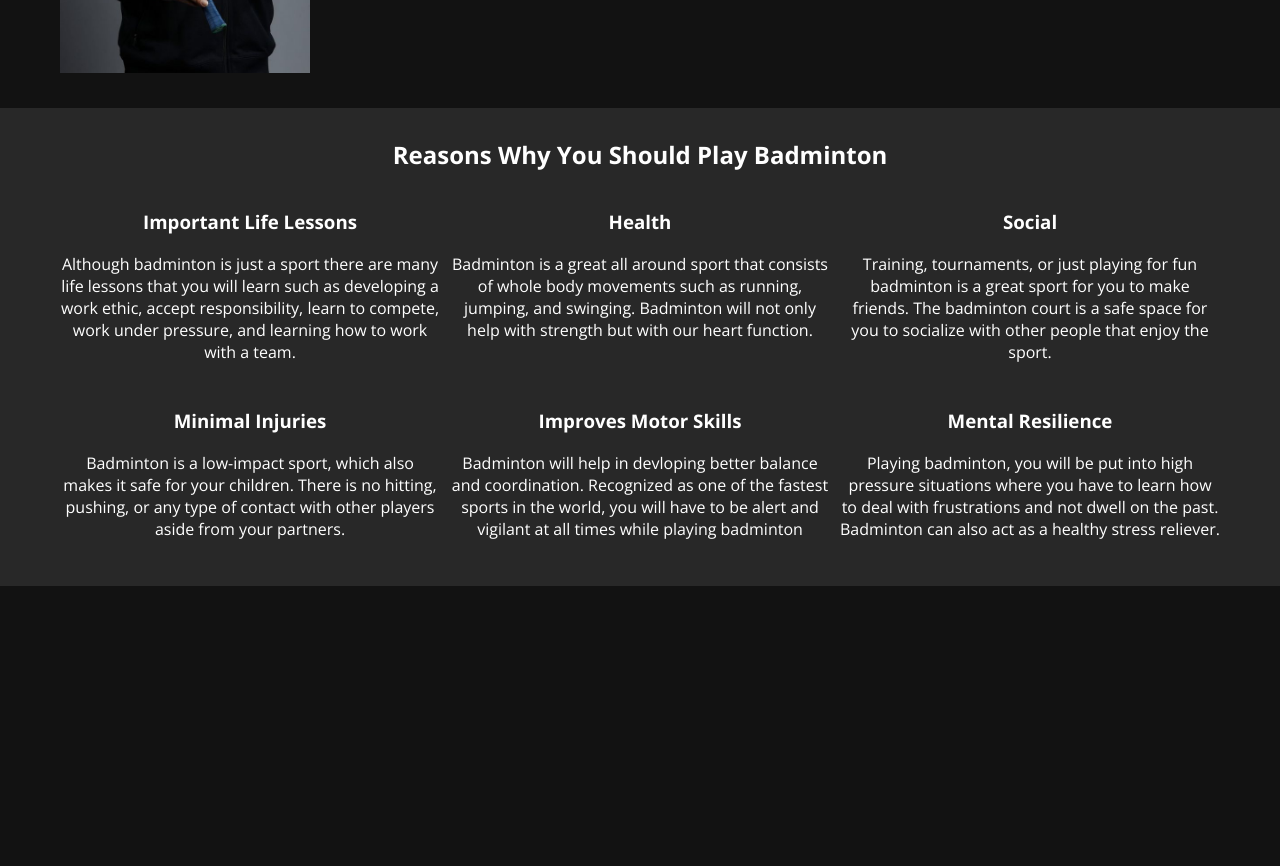
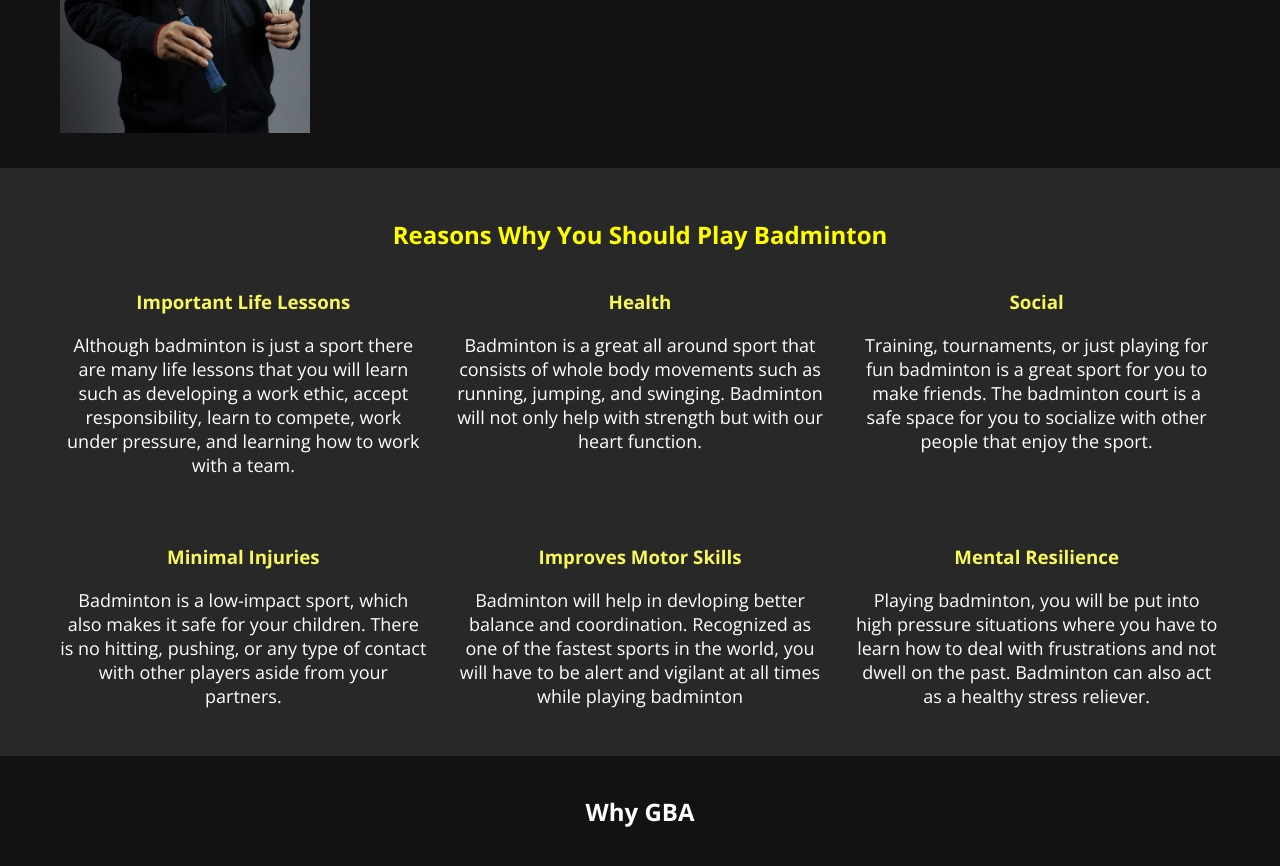
Before and after one commit to ConnorLam/GBA_Website, a React (Create React App) app in the folder react-app/: page / in a window 1280 px wide. Shown: the part 920-1786 px from the top of the page. Before the commit the page ends 1566 px from the top, so only its background shows below. Built offline with nearby package versions, Linux system fonts and the light colour scheme; no server answers.

Commit message:
added changes for reasons section and starting new seciton

```diff
--- a/react-app/src/components/Splash/Splash.css
+++ b/react-app/src/components/Splash/Splash.css
@@ -6,8 +6,13 @@
 }
 
 .container {
-    padding: 0px 60px;
+    padding: 20px 60px;
     padding-bottom: 30px;
+}
+
+.container-header{
+    text-align: center;
+    /* color: yellow; */
 }
 
 /* ***************** Carousel ********************* */
@@ -55,10 +60,15 @@
 
 /* ******************** About ***************** */
 
+#about-container{
+    padding-top: 50px;
+}
+
 .splash-wrapper{
     display: flex;
     /* justify-content: center; */
     height: 100%;
+    padding-top: 10px;
     /* min-height: 100vh; */
     width: 100%;
     overscroll-behavior: none;
@@ -106,15 +116,16 @@
     padding-top: 10px;
 }
 
-.reasons-to-learn-header{
-    text-align: center;
+.reason-color{
+    color: yellow;
 }
+
 
 .learn-growth{
     /* font-size: x-large; */
     display: grid;
     grid-template-columns: 1fr 1fr 1fr;
-    grid-gap: 10px;
+    grid-gap: 30px;
 }
 
 .reasons-learn{
@@ -123,3 +134,11 @@
     /* padding: 20px 0;
     font-size: 30px; */
 }
+
+.reason-learn-header{
+    color: rgb(248, 248, 91);
+}
+
+.reason-learn-p{
+    font-size: large;
+}
--- a/react-app/src/components/Splash/Splash.js
+++ b/react-app/src/components/Splash/Splash.js
@@ -57,8 +57,8 @@ const Splash = () => {
           </Slider>
         </div>
         <section id="about-section">
-          <div className="container">
-            <h2>About Us</h2>
+          <div className="container" id="about-container">
+            <h2 className="container-header">About Us</h2>
             <div className="splash-wrapper">
               <div className="about-picture">
                 <img className="picture" src={tony} alt="" />
@@ -78,13 +78,13 @@ const Splash = () => {
         </section>
         <section id="learn-section">
           <div className="container" id="learn">
-            <h2 className="reasons-to-learn-header">
+            <h2 className="container-header reason-color">
               Reasons Why You Should Play Badminton
             </h2>
             <div className="learn-growth">
               <div className="reasons-learn">
-                <h3>Important Life Lessons</h3>
-                <p>
+                <h3 className='reason-learn-header'>Important Life Lessons</h3>
+                <p className='reason-learn-p'>
                   Although badminton is just a sport there are many life lessons
                   that you will learn such as developing a work ethic, accept
                   responsibility, learn to compete, work under pressure, and
@@ -92,8 +92,8 @@ const Splash = () => {
                 </p>
               </div>
               <div className="reasons-learn">
-                <h3>Health</h3>
-                <p>
+                <h3 className='reason-learn-header'>Health</h3>
+                <p className='reason-learn-p'>
                   Badminton is a great all around sport that consists of whole
                   body movements such as running, jumping, and swinging.
                   Badminton will not only help with strength but with our heart
@@ -101,8 +101,8 @@ const Splash = () => {
                 </p>
               </div>
               <div className="reasons-learn">
-                <h3>Social</h3>
-                <p>
+                <h3 className='reason-learn-header'>Social</h3>
+                <p className='reason-learn-p'>
                   Training, tournaments, or just playing for fun badminton is a
                   great sport for you to make friends. The badminton court is a
                   safe space for you to socialize with other people that enjoy
@@ -110,24 +110,24 @@ const Splash = () => {
                 </p>
               </div>
               <div className="reasons-learn">
-                <h3>Minimal Injuries</h3>
-                <p>
+                <h3 className='reason-learn-header'>Minimal Injuries</h3>
+                <p className='reason-learn-p'>
                   Badminton is a low-impact sport, which also makes it
                   safe for your children. There is no hitting, pushing, or any
                   type of contact with other players aside from your partners.
                 </p>
               </div>
               <div className="reasons-learn">
-                <h3>Improves Motor Skills</h3>
-                <p>
+                <h3 className='reason-learn-header'>Improves Motor Skills</h3>
+                <p className='reason-learn-p'>
                     Badminton will help in devloping better balance and coordination. Recognized
                     as one of the fastest sports in the world, you will have to be alert and vigilant at all times
                     while playing badminton
                 </p>
               </div>
               <div className="reasons-learn">
-                <h3>Mental Resilience</h3>
-                <p>
+                <h3 className='reason-learn-header'>Mental Resilience</h3>
+                <p className='reason-learn-p'>
                     Playing badminton, you will be put into high pressure situations where you have to
                     learn how to deal with frustrations and not dwell on the past. Badminton can also
                     act as a healthy stress reliever.
@@ -135,6 +135,12 @@ const Splash = () => {
               </div>
             </div>
           </div>
+        </section>
+        <section className="why-gba-section">
+            <div className="container">
+                <h2 className="container-header">Why GBA</h2>
+
+            </div>
         </section>
 
         {/* <div className="splash-wrapper">
```
